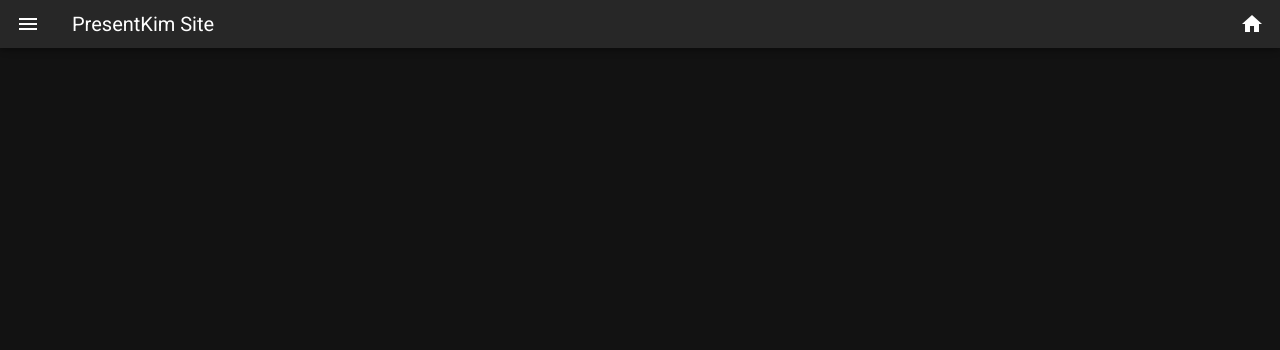
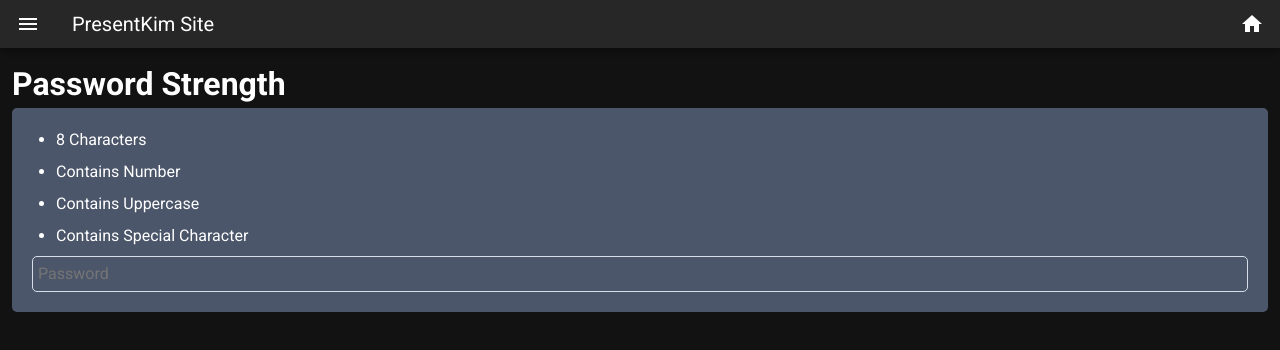
Before and after one commit to PresentKim/_pages_vue2, a Vue app: page /tools/passwordstength in a window 1280 px wide. Shown: the top 350 px of the page. Built offline with nearby package versions, Linux system fonts and the light colour scheme.

Commit message:
:sparkles: Inject PasswordStength from codepen https://codepen.io/PresentKim/pen/bxZBEp

```diff
--- /dev/null
+++ b/src/components/tools/PasswordStength.vue
@@ -0,0 +1,93 @@
+<template>
+    <v-content id="PasswordStength">
+        <v-container fluid>
+            <h1> Password Strength </h1>
+            <v-container id="input_container" fluid>
+                <ul>
+                    <li :class="{is_valid: eight_char}">8 Characters</li>
+                    <li :class="{is_valid: contains_number}">Contains Number</li>
+                    <li :class="{is_valid: contains_uppercase}">Contains Uppercase</li>
+                    <li :class="{is_valid: contains_special_char}">Contains Special Character</li>
+                </ul>
+
+                <input type="password" @input="checkPassword" v-model="password" autocomplete="off" placeholder="Password" />
+            </v-container>
+        </v-container>
+    </v-content>
+</template>
+
+<script>
+    export default {
+        name: "PasswordStength",
+
+        data: () => ({
+            password: null,
+            eight_char: false,
+            contains_number: false,
+            contains_uppercase: false,
+            contains_special_char: false
+        }),
+
+        computed: {
+            valid_password() {
+                return this.eight_char && this.contains_special_char && this.contains_uppercase && this.contains_number;
+            }
+        },
+
+        methods: {
+            checkPassword() {
+                //check password length
+                this.eight_char = this.password.length >= 8;
+
+                //password regex tests
+                const NUMBER = /\d/;
+                const UPPERCASE = /[A-Z]/;
+                const SPECIAL_CHAR = /[ !@#$%^&*()_+\-=[\]{};':"\\|,.<>/?]/;
+
+                this.contains_number = NUMBER.test(this.password);
+                this.contains_uppercase = UPPERCASE.test(this.password);
+                this.contains_special_char = SPECIAL_CHAR.test(this.password);
+            }
+        }
+    };
+</script>
+
+<style lang="scss" scoped>
+    #input_container {
+        padding: 20px;
+        border-radius: 5px;
+        background: #4C566A; //nord3
+        li {
+            margin-bottom: 8px;
+            position: relative;
+            &:before {
+                position: absolute;
+                display: block;
+                content: "";
+                width: 0;
+                height: 2px;
+                top: 50%;
+                background: #A3BE8C; //nord14
+                transition: all 0.6s cubic-bezier(0.175, 0.885, 0.32, 1.275);
+            }
+        }
+        input[type="password"] {
+            color: #ECEFF4; //nord6
+            width: 100%;
+            padding: 5px;
+            border-radius: 5px;
+            border: 1px solid #D8DEE9; //nord4
+            background-color: #4C566A; //nord3
+            outline: 0;
+            &:focus {
+                border-color: #88C0D0; //nord8
+            }
+        }
+        .is_valid {
+            color: #88C0D0; //nord8
+            &:before {
+                width: 100%;
+            }
+        }
+    }
+</style>
--- a/src/plugins/router.js
+++ b/src/plugins/router.js
@@ -1,6 +1,7 @@
 import Vue from 'vue';
 import VueRouter from 'vue-router';
 const Home = () => import('@/components/core/Home.vue');
+const PasswordStength = () => import('@/components/tools/PasswordStength.vue');
 
 Vue.use(VueRouter);
 
@@ -12,6 +13,11 @@ export default new VueRouter({
       path: '/',
       name: 'Home',
       component: Home
-    }
+    },
+    {
+      path: '/tools/passwordstength',
+      name: 'PasswordStength',
+      component: PasswordStength
+    },
   ]
 });
```
